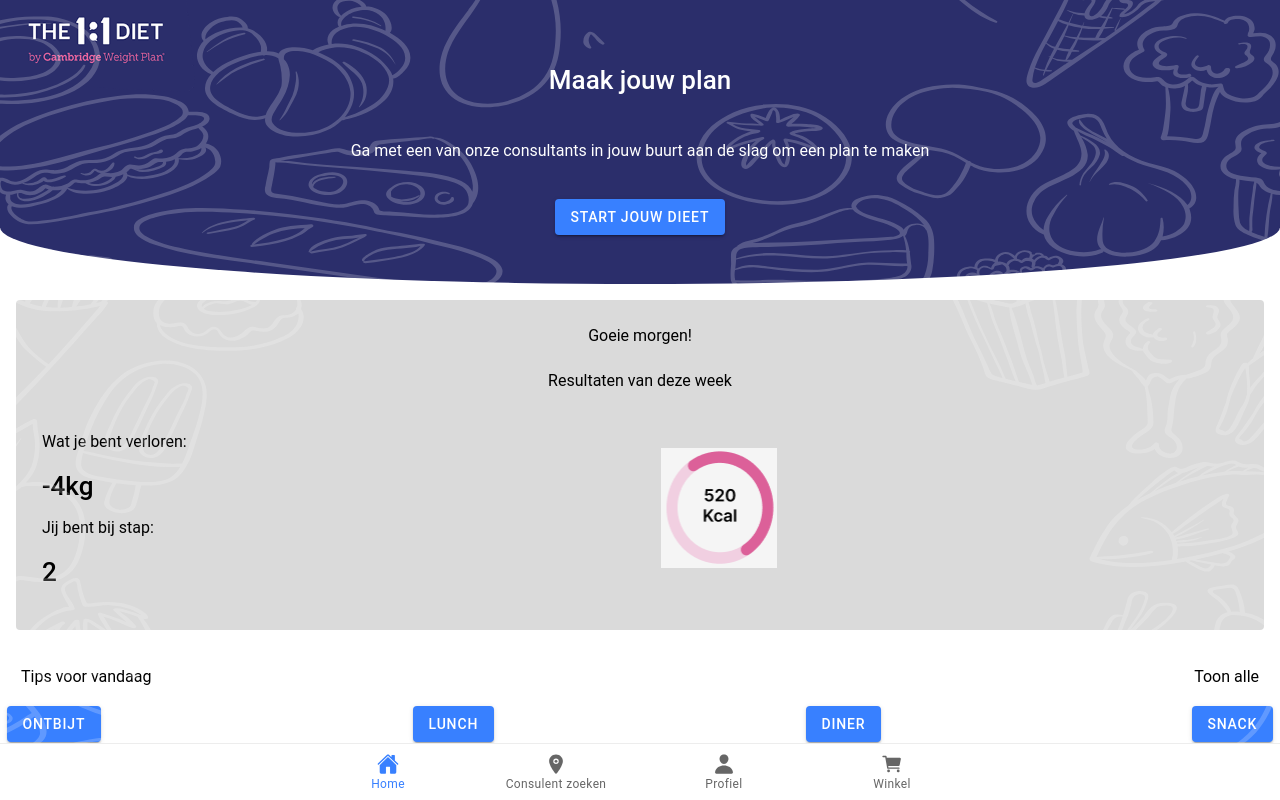
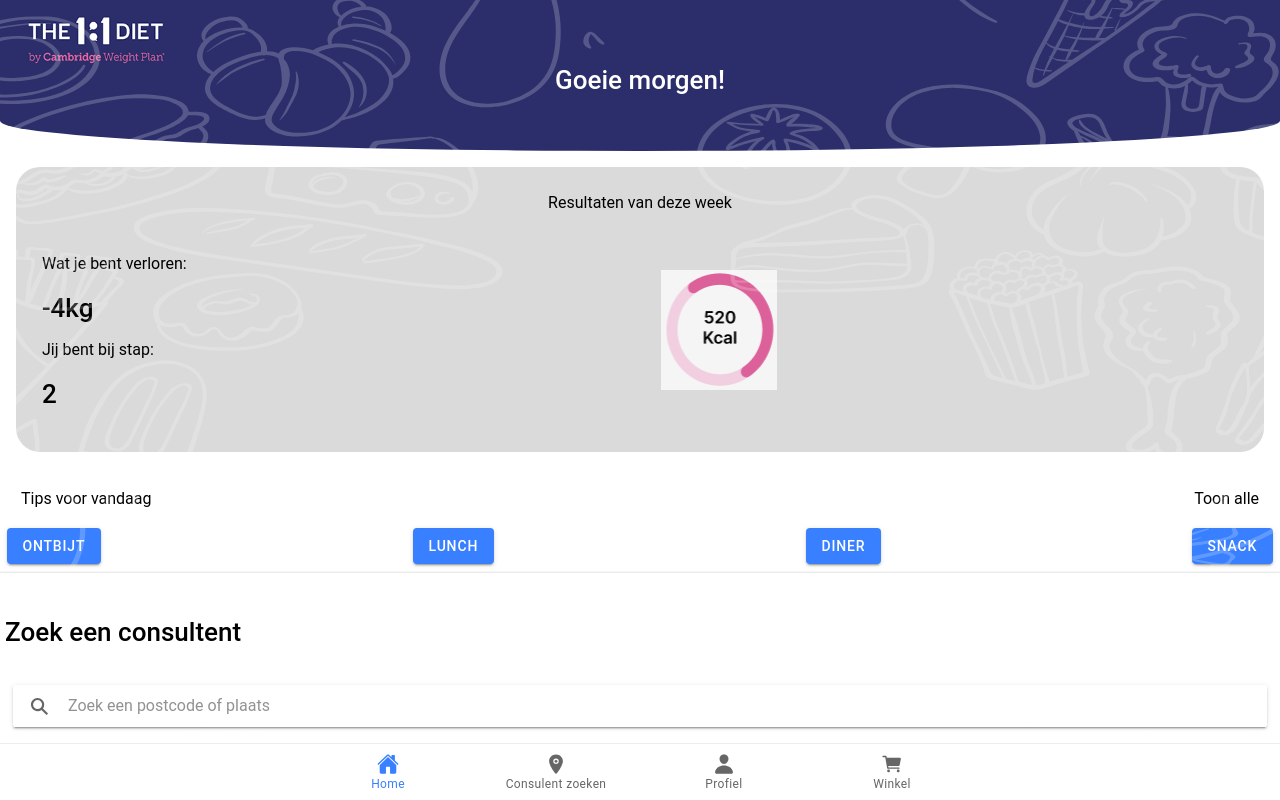
Before and after one commit to 1-1-diet/the-app, a React (Create React App) app in the folder 1-1-diet/: page /tab1 in a window 1280 px wide. Built offline with nearby package versions, Linux system fonts and the light colour scheme.

Commit message:
HeaderUser aangemaakt

```diff
--- a/1-1-diet/src/components/Footer/Footer.tsx
+++ b/1-1-diet/src/components/Footer/Footer.tsx
@@ -1,5 +1,5 @@
 import React, { Component } from "react";
-import { logoFacebook } from "ionicons/icons";
+import { logoFacebook, logoInstagram, logoTwitter, logoPinterest, logoYoutube } from "ionicons/icons";
 import {
   IonContent,
   IonHeader,
@@ -34,22 +34,39 @@
                   Join us!
                 </IonCol>
                 <IonCol>
-                  <IonButton>
+                  <a>
                     <IonIcon icon={ logoFacebook }/>
-                  </IonButton>
+                  </a>
                 </IonCol>
                 <IonCol>
-                <IonButton>
-                    <IonIcon icon={ logoFacebook }/>
-                  </IonButton>
+                  <a>
+                    <IonIcon icon={ logoInstagram }/>
+                  </a>
                 </IonCol>
                 <IonCol>
-                  <IonButton>
-                    <IonIcon icon={ logoFacebook }/>
-                  </IonButton>
+                  <a>
+                    <IonIcon icon={ logoTwitter }/>
+                  </a>
+                </IonCol>
+                <IonCol>
+                  <a>
+                    <IonIcon icon={ logoPinterest }/>
+                  </a>
+                </IonCol>
+                <IonCol>
+                  <a>
+                    <IonIcon icon={ logoYoutube }/>
+                  </a>
                 </IonCol>
               </IonRow>
             </IonCol>
+            <IonRow>
+              <IonCol className="ion-margin">
+                <p>
+                  De 1:1 Diet ondersteunt onderzoek aan het Erasmus MC. Patienten met diabetes worden in dit onderzoek persoonlijk begeleid door dietisten met behulp van een dieet app.
+                </p>
+              </IonCol>
+            </IonRow>
           </IonGrid>
         </IonFooter>
 
--- a/1-1-diet/src/components/Header/Header.tsx
+++ b/1-1-diet/src/components/Header/HeaderNonUser.tsx
@@ -14,7 +14,7 @@
 import ptrn from "../../Images/ptrn.svg";
 import logo from "../../Images/logo.svg";
 
-class Header extends Component {
+class HeaderNonUser extends Component {
   render() {
     return (
       <div className="headerbackground">
@@ -47,4 +47,4 @@
   }
 }
 
-export default Header;
+export default HeaderNonUser;
--- /dev/null
+++ b/1-1-diet/src/components/Header/HeaderUser.tsx
@@ -0,0 +1,47 @@
+import React, { Component } from "react";
+import {
+  IonText,
+  IonHeader,
+  IonPage,
+  IonTitle,
+  IonToolbar,
+  IonGrid,
+  IonRow,
+  IonCol,
+  IonButton,
+} from "@ionic/react";
+import "./Header.css";
+import ptrn from "../../Images/ptrn.svg";
+import logo from "../../Images/logo.svg";
+
+
+const Header: React.FC = () => {
+  let timeOfDay;
+  const date = new Date();
+  const hours = date.getHours();
+
+  if (hours < 12) {
+    timeOfDay = "morgen";
+  } else if (hours >= 12 && hours < 17) {
+    timeOfDay = "middag";
+  } else {
+    timeOfDay = "avond";
+  }
+
+  return (
+    <div className="headerbackground">
+        <img src={ptrn} alt="food ptrn" className="headerptrn" />
+        <img src={logo} alt="Pech hij doet t niet" className="headerlogo" />
+        <div className="content">
+          <IonGrid>
+            <IonGrid className="ion-margin">
+              <IonCol className="ion-text-center headertitle">
+                <h1>Goeie {timeOfDay}!</h1>
+              </IonCol>
+            </IonGrid>
+          </IonGrid>
+        </div>
+      </div>
+  );
+};
+export default Header;
--- a/1-1-diet/src/pages/Tab1.css
+++ b/1-1-diet/src/pages/Tab1.css
@@ -3,14 +3,11 @@
     margin: auto;
 }
 
-/* .headerbackground {
-    background: url(../Images/headerbackground.png);
-    background-repeat: no-repeat;
-    background-size: auto;
-} */
+
 
 .stats-background {
     background-color: #dadada;
     margin: 16px;
-    border-radius: 4px;
+    border-radius: 24px;
+    z-index: 12;
 }
--- a/1-1-diet/src/pages/Tab1.tsx
+++ b/1-1-diet/src/pages/Tab1.tsx
@@ -10,34 +10,19 @@
   IonButton,
 } from "@ionic/react";
 import "./Tab1.css";
-import Header from "../components/Header/Header";
+import Header from "../components/Header/HeaderUser";
+import HeaderNonUser from "../components/Header/HeaderNonUser";
 import Footer from "../components/Footer/Footer";
 import kalMeter from "../Images/kalMeter.png";
 
 const Tab1: React.FC = () => {
-  let timeOfDay;
-  const date = new Date();
-  const hours = date.getHours();
-
-  if (hours < 12) {
-    timeOfDay = "morgen";
-  } else if (hours >= 12 && hours < 17) {
-    timeOfDay = "middag";
-  } else {
-    timeOfDay = "avond";
-  }
 
   return (
     <IonPage>
       <IonContent>
-        <Header />
+        <Header/>
         <div className="stats-background">
           <IonGrid>
-            <IonRow className="ion-margin">
-              <IonCol className="ion-text-center">
-                <div>Goeie {timeOfDay}!</div>
-              </IonCol>
-            </IonRow>
             <IonRow className="ion-margin">
               <IonCol className="ion-text-center">
                 <div>Resultaten van deze week</div>
```
